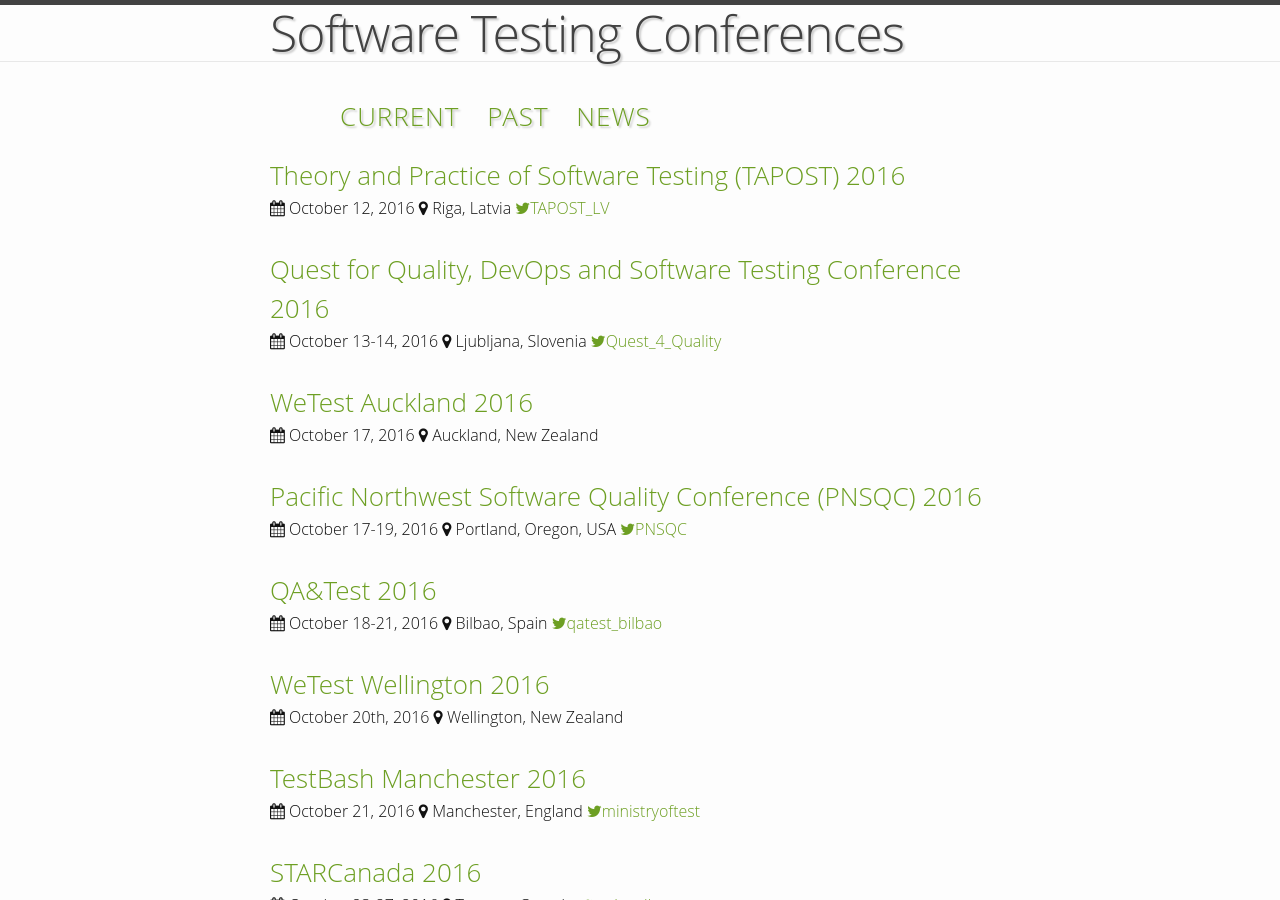
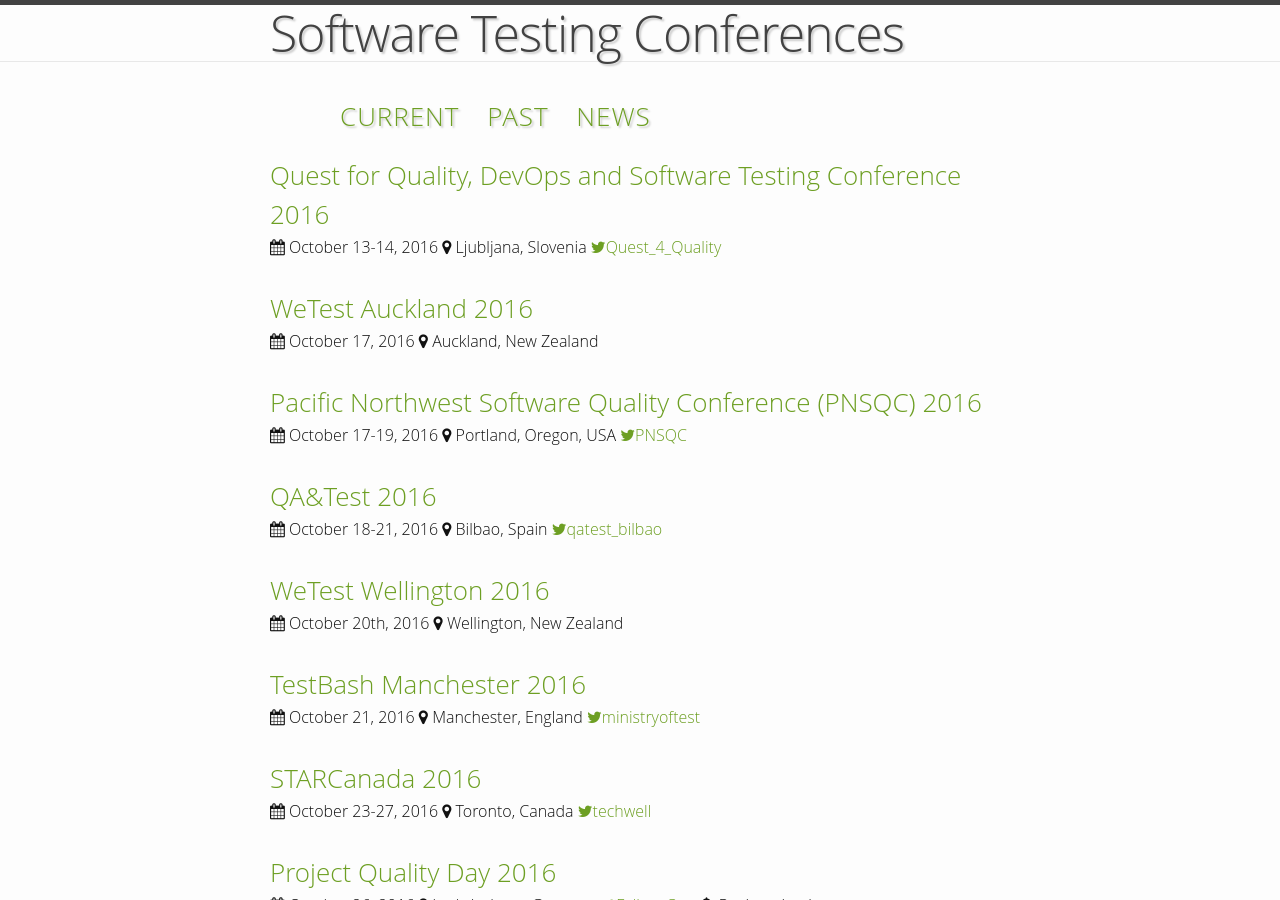
Before and after one commit to TestingConferences/testingconferences.github.io, a Jekyll site: the page built from index.html, in a window 1280 px wide and 900 px high. Built offline with Jekyll 4.4.1, drawn with Linux system fonts in a browser that asks for light colours.

Commit message:
Moved TAPOST to past

```diff
--- a/_data/current.yml
+++ b/_data/current.yml
@@ -1,9 +1,3 @@
-- name: Theory and Practice of Software Testing (TAPOST) 2016
-  location: Riga, Latvia
-  dates: "October 12, 2016"
-  url: http://www.tapost.org/call-for-papers/
-  twitter: TAPOST_LV
-
 - name: Quest for Quality, DevOps and Software Testing Conference 2016
   location: Ljubljana, Slovenia
   dates: "October 13-14, 2016"
--- a/_data/past.yml
+++ b/_data/past.yml
@@ -1,3 +1,9 @@
+- name: Theory and Practice of Software Testing (TAPOST) 2016
+  location: Riga, Latvia
+  dates: "October 12, 2016"
+  url: http://www.tapost.org/call-for-papers/
+  twitter: TAPOST_LV
+
 - name: TestWorks Conf 2016
   location: Amsterdam
   dates: "October 6-7, 2016"
```
